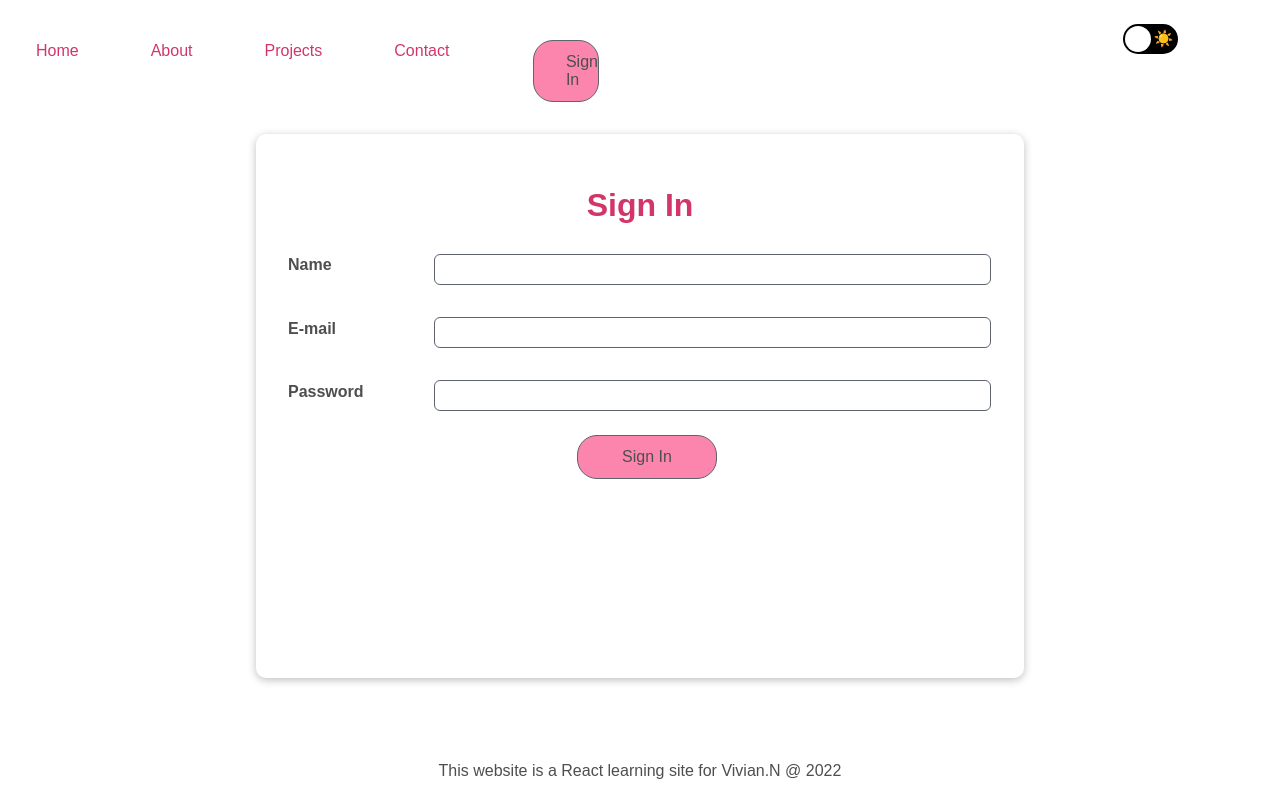
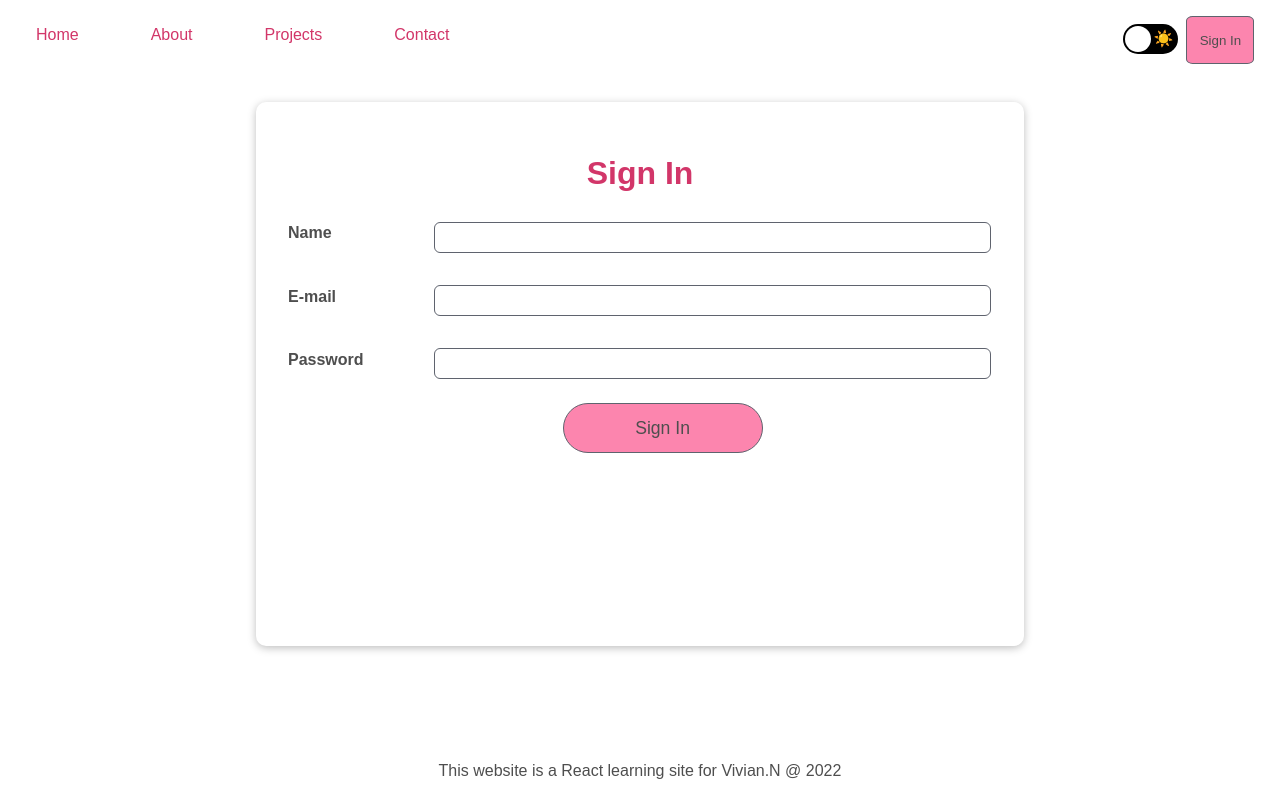
Before and after one commit to viv-nic/CLG-React-Assignments, a React (Create React App) app: page /login in a window 1280 px wide. Built offline with nearby package versions, Linux system fonts and the light colour scheme.

Commit message:
fixing button styling using button component

```diff
--- a/src/components/Button/Button.module.css
+++ b/src/components/Button/Button.module.css
@@ -18,3 +18,65 @@
     border-color: var(--main-border-color);
     color: var(--main-color);
   }
+
+  .login-button {
+    position: fixed;
+    top: 2%;
+    right: 2%;
+    height: 48px;
+    width: 68px;
+    background-color: var(--link-visited-color);
+    border: 1px solid var(--main-border-color);
+    border-radius: 10%;
+    text-align: "center";
+
+  }
+
+
+  .login-button:hover,
+  .login-button:active {
+    background-color: var(--main-border-color);
+    border-color: var(--link-visited-color);
+    color: var(--main-bg-color);
+    border-radius: 10%;
+    height: 50px;
+    width: 70px;
+  }
+
+  .book-search {
+    height: 40px;
+    width: 300px;
+    font-size: 120%;
+    border: 1px solid var(--main-border-color);
+  }
+
+  .book-search:hover,
+  .book-search:active {
+    background-color: var(--main-border-color);
+    border-color: var(--main-border---);
+    color: var(--main-bg-color);
+    height: 45px;
+    width: 305px;
+  }
+
+  .submit-button {
+    position: relative;
+    right: 1%;
+    height: 50px;
+    width: 200px;
+    background-color: var(--link-visited-color);
+    border: 1px solid var(--main-border-color);
+    border-radius: 30px;
+    text-align: "center";
+    font-size: 110%;
+  }
+
+  .submit-button:hover,
+  .submit-button:active {
+    background-color: var(--main-border-color);
+    border-color: var(--link-visited-color);
+    color: var(--main-bg-color);
+    border-radius: 30px;
+    height: 55px;
+    width: 205px;
+  }
--- a/src/components/Button/index.jsx
+++ b/src/components/Button/index.jsx
@@ -2,13 +2,23 @@ import React from "react";
 import styles from "./Button.module.css";
 
 const Button = (props) => {
+
+    let myClass;
+    if (props.type === "login"){
+        myClass = styles["login-button"];
+    } else if (props.type === "book-search") {
+        myClass = styles["book-search"];
+    } else if (props.type === "submit") {
+        myClass = styles["submit-button"];
+    } else {
+        myClass = "button";
+    }
+
     return(
-        // <button type={props.type} className={styles.button}>
-        //     {props.children}
-        // </button>
+
         <div>
             <button
-                className={styles.button}
+                className={myClass}
                 onClick={props.onClick}
             >
                 {props.name}
--- a/src/components/nav/index.jsx
+++ b/src/components/nav/index.jsx
@@ -40,9 +40,7 @@ function Nav() {
                     </li>
                 </ul>
             </nav>
-            <div
-            // className={styles["nav-controls"]}
-            >
+            <div>
                 <ToggleSwitch
                     isOn={darkMode}
                     handleToggle={() => theme.setDarkMode(!darkMode)}
@@ -56,15 +54,11 @@ function Nav() {
                 )}
                 {!isLoggedIn && (
                     <Button
-                    className={styles.signinButton}
+                    type="login"
                     name="Sign In"
                     onClick={() => history.push("/login")}></Button>
                 )}
-                {/* {!isLoggedIn && (
-                    <button
-                    className={styles.signinButton}
-                    onClick={() => history.push("/login")}>Sign In</button>
-                )} */}
+
 
             </div>
 
--- a/src/components/nav/navigation.module.css
+++ b/src/components/nav/navigation.module.css
@@ -35,29 +35,3 @@ header .active {
     color: var(--link-hover-color);
     text-decoration: none;
   }
-
-  /* .nav-controls {
-    display: flex;
-    flex-direction: row;
-    justify-content: space-between;
-    width: 25%;
-  } */
-  .signinButton {
-    position: fixed;
-    right: 1%;
-    top: 3%;
-    width: 6%;
-    padding-top: .4rem;
-    padding-bottom: .4rem;
-    text-align: center;
-    background-color: var(--link-hover-color);
-
-  }
-
-  .signinButton:hover,
-  .signinButton:active {
-    background-color: var(--main-bg-color);
-    border-color: var(--main-border-color);
-    color: var(--main-font-color);
-    width: 6%;
-  }
--- a/src/pages/book.jsx
+++ b/src/pages/book.jsx
@@ -67,6 +67,7 @@ const Book = () => {
             <h1 className="heading-books">Books</h1>
             <input type="text" value={searchText} onChange={searchTextHandler} />
             <Button
+            type="book-search"
             name="Search for books" onClick={fetchBooksHandler}></Button>
 
             {/* <Button
--- a/src/pages/login.jsx
+++ b/src/pages/login.jsx
@@ -180,14 +180,9 @@ const Login = () => {
                     </span>
                 )}
                 <div>
-                    {/* <Button
-                        type="submit"
-                        disabled={!formIsValid | (formIsValid === false)}
-                    >
-                        Sign In
-                    </Button> */}
+
                     <Button
-                    // className={classes["signin-button"]}
+                    type="submit"
                     name="Sign In"
                     disabled={!formIsValid | (formIsValid === false)}
                     />
```
Also changed, not shown: src/components/enquireForm/index.jsx (+11 -0 lines).
